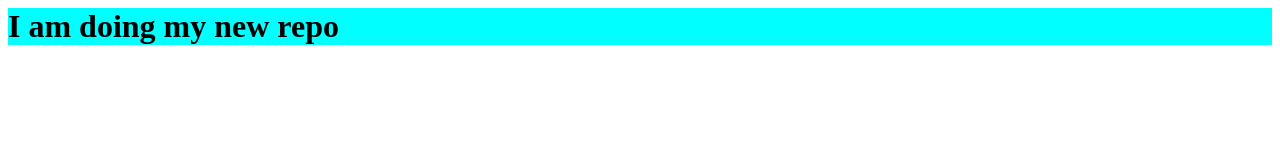
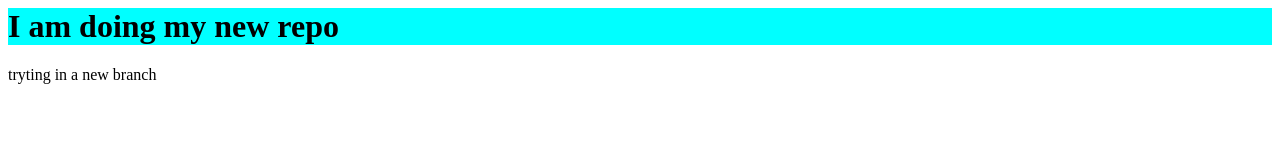
Before and after one commit to hasansayeed-coder/my-new-repo, a plain HTML site: page index.html in a window 1280 px wide. Drawn offline with Linux system fonts and the light colour scheme.

Commit message:
new branch

```diff
--- a/index.html
+++ b/index.html
@@ -10,6 +10,8 @@
 
     <h1>I am doing my new repo</h1>
 
+    <p>tryting in a new branch</p>
+
 
 </body>
 </html>
```
